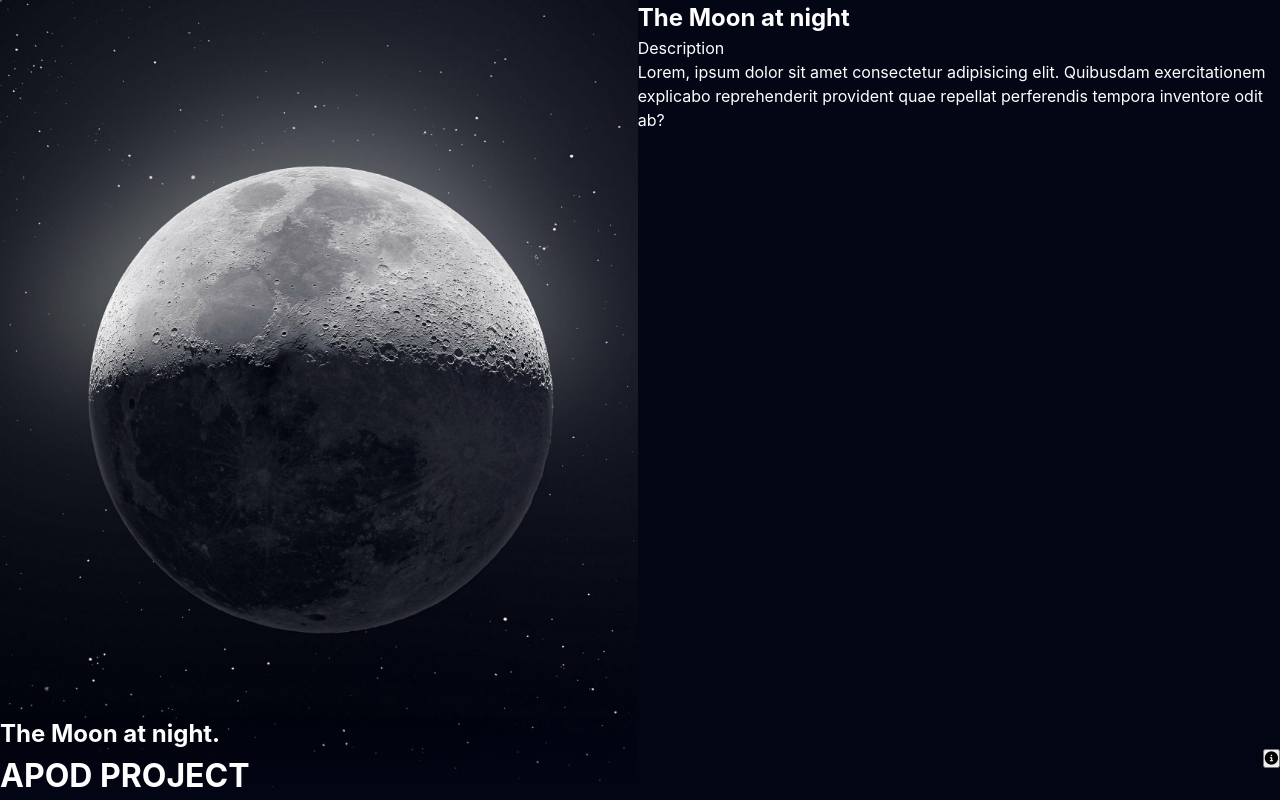
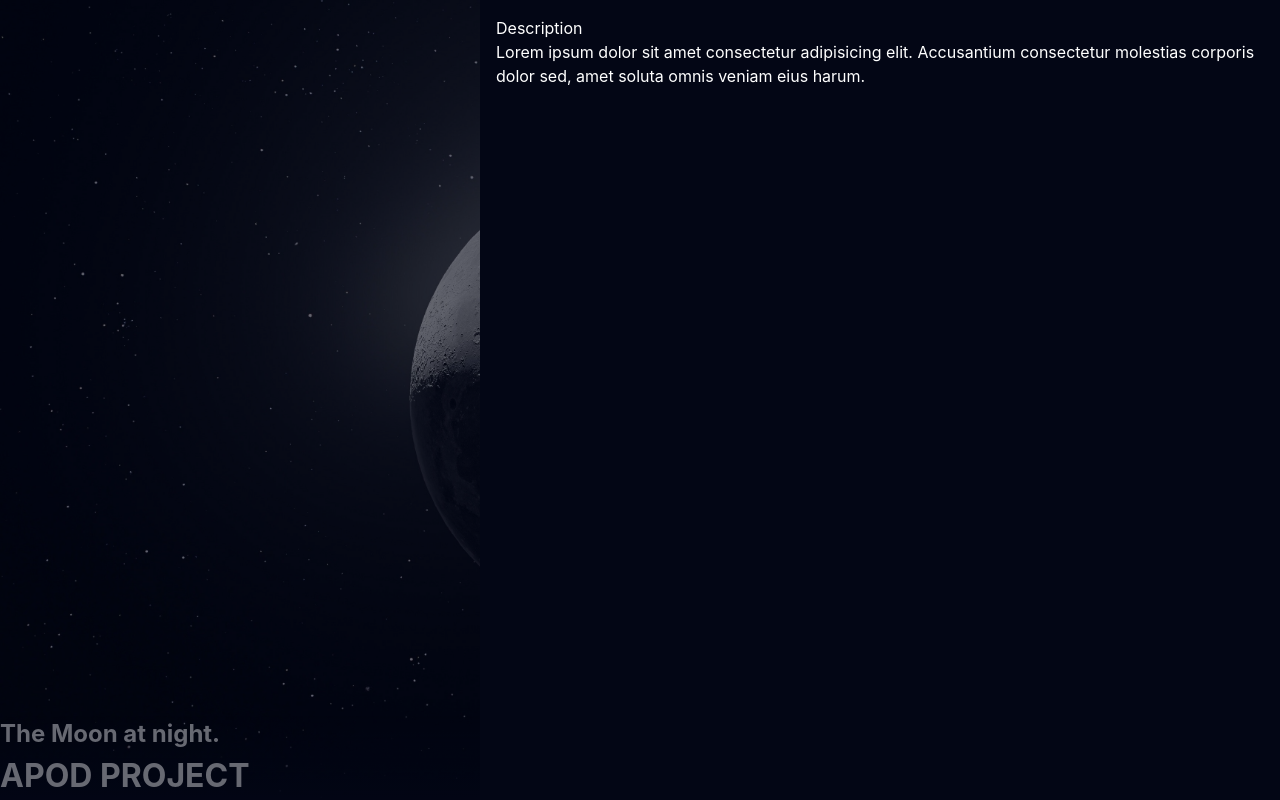
Before and after one commit to rlal2022/nasa-app, a React (Vite) app: page / in a window 1280 px wide. Built offline with nearby package versions, Linux system fonts and the light colour scheme.

Commit message:
sidebar css done

```diff
--- a/src/components/SideBar.jsx
+++ b/src/components/SideBar.jsx
@@ -2,15 +2,17 @@ import React from "react";
 
 const SideBar = () => {
   return (
-    <div>
-      <h2>The Moon at night</h2>
-      <div>
-        <p>Description</p>
-        <p>
-          Lorem, ipsum dolor sit amet consectetur adipisicing elit. Quibusdam
-          exercitationem explicabo reprehenderit provident quae repellat
-          perferendis tempora inventore odit ab?
-        </p>
+    <div className="sidebar">
+      <div className="bgOverlay"></div>
+      <div className="sidebarContents">
+        <div>
+          <p>Description</p>
+          <p>
+            Lorem ipsum dolor sit amet consectetur adipisicing elit. Accusantium
+            consectetur molestias corporis dolor sed, amet soluta omnis veniam
+            eius harum.
+          </p>
+        </div>
       </div>
     </div>
   );
--- a/src/index.css
+++ b/src/index.css
@@ -55,3 +55,33 @@ footer {
   z-index: -1;
   background: linear-gradient(to top, #030615, rgba(255, 255, 255, 0));
 }
+
+.sidebar {
+  position: fixed;
+  inset: 0;
+  display: flex;
+  flex-direction: column;
+  z-index: 10;
+}
+
+.bgOverlay {
+  position: absolute;
+  inset: 0;
+  background: #030615;
+  opacity: 0.6;
+}
+
+.sidebarContents {
+  z-index: 15;
+  position: relative;
+  display: flex;
+  flex-direction: column;
+  gap: 1rem;
+  padding: 1rem;
+  overflow-y: scroll;
+  height: 100%;
+  width: 90%;
+  max-width: 800px;
+  margin-left: auto;
+  background: #030615;
+}
```
